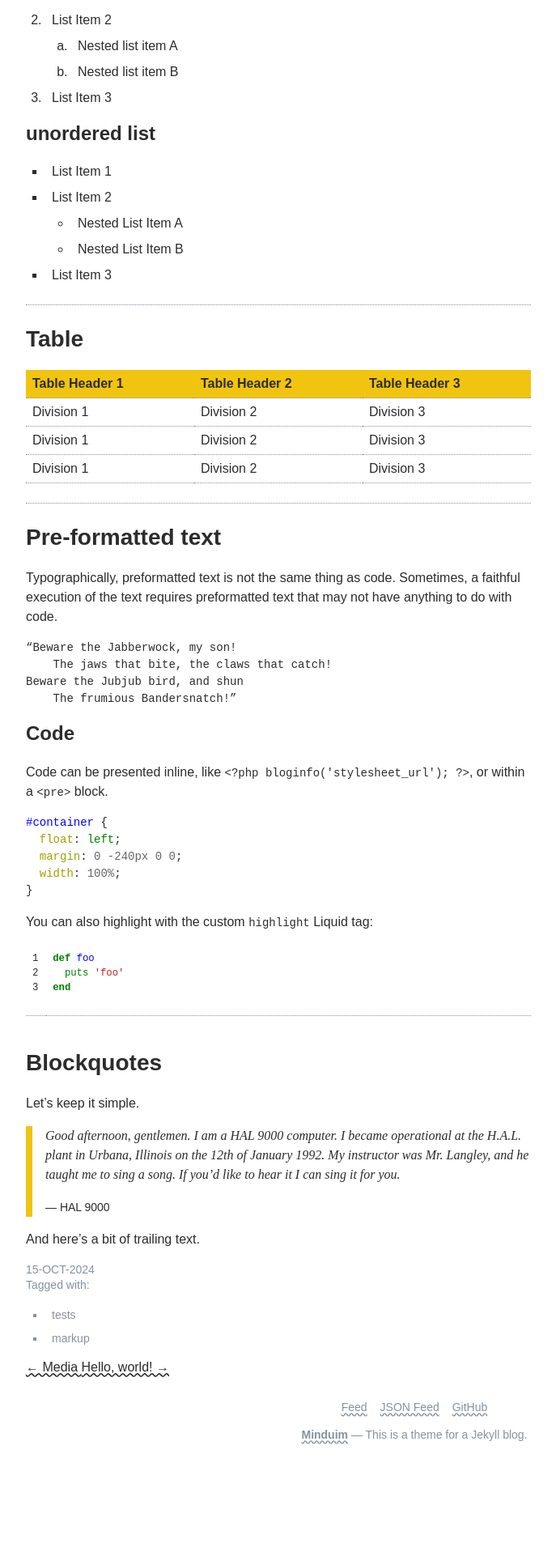
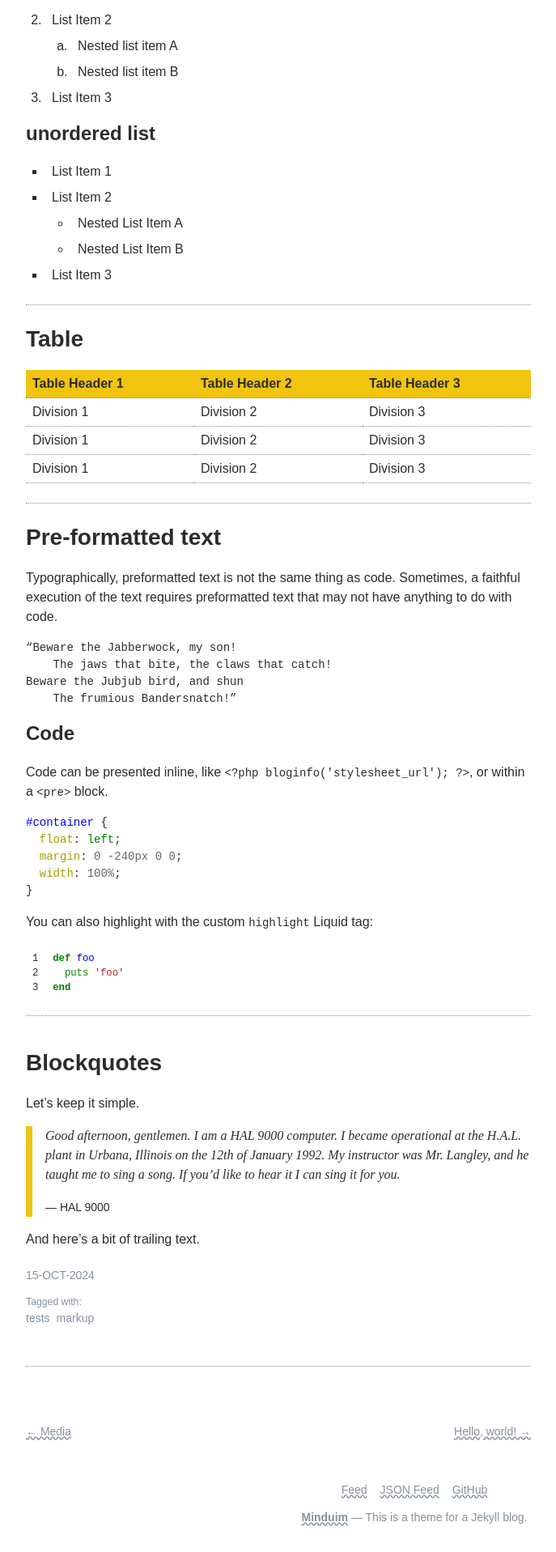
Before and after one commit to arthrfrts/minduim, a Jekyll site: the page built from _posts/2024-10-15-html-elements.md, in a window 1280 px wide. Shown: the part 1220-3137 px from the top of the page at 81% size, without its empty margins (128-815 px from the left). Built offline with Jekyll 4.4.1, drawn with Linux system fonts in a browser that asks for light colours; before the commit the page ends 3035 px from its top, so only the background shows below that.

Commit message:
feat(post): post footer styles

```diff
--- a/assets/css/layout.css
+++ b/assets/css/layout.css
@@ -87,21 +87,55 @@ body {
   }
 }
 
-.blog .post {
-  border-bottom: var(--border);
-  padding-bottom: 3rem;
-  margin-bottom: 3rem;
-}
-
 .post-title {
   font-size: 1.5rem;
   font-weight: 700;
   margin-bottom: 1rem;
 }
 
-.post-meta {
+.post-footer {
+  display: flex;
+  flex-flow: column nowrap;
+  gap: 1rem;
   font-size: var(--font-size-small);
   color: var(--color-details);
+  margin-top: 1.5rem;
+  padding-bottom: 3rem;
+  margin-bottom: 3rem;
+  border-bottom: var(--border);
+}
+
+.post-meta._info {
+  display: flex;
+  flex-flow: row wrap;
+  gap: 0.5rem;
+}
+
+.post-meta._tags {
+  display: flex;
+  flex-flow: column nowrap;
+}
+
+.tags-label,
+.tags-list {
+  margin-bottom: 0;
+}
+
+.tags-label {
+  font-size: var(--font-size-small);
+}
+
+.tags-list {
+  list-style: none;
+  display: flex;
+  flex-flow: row wrap;
+  gap: 0.5rem;
+}
+
+.tags-list li {
+  margin-block: 0;
+  padding-left: 0;
+  margin-left: 0;
 }
 
 .post-footer a {
@@ -121,6 +155,38 @@ body {
 .archive-title {
   font-size: 1rem;
   margin-bottom: 1.5rem;
+}
+
+/* Pagination */
+.blog-pagination {
+  display: flex;
+  flex-flow: column nowrap;
+  align-items: center;
+  gap: 1rem;
+  margin-top: 2rem;
+  padding-block: 1.5rem;
+  font-size: var(--font-size-small);
+  color: var(--color-details);
+}
+
+@media screen and (width > 900px) {
+  .blog-pagination {
+    flex-flow: row nowrap;
+    justify-content: space-between;
+  }
+
+  .blog-pagination a {
+    flex-grow: 0;
+    flex-shrink: 0;
+  }
+
+  .blog-pagination .prev-page:first-child {
+    margin-right: auto;
+  }
+
+  .blog-pagination .next-page:last-child {
+    margin-left: auto;
+  }
 }
 
 /* Sidebar */
```
